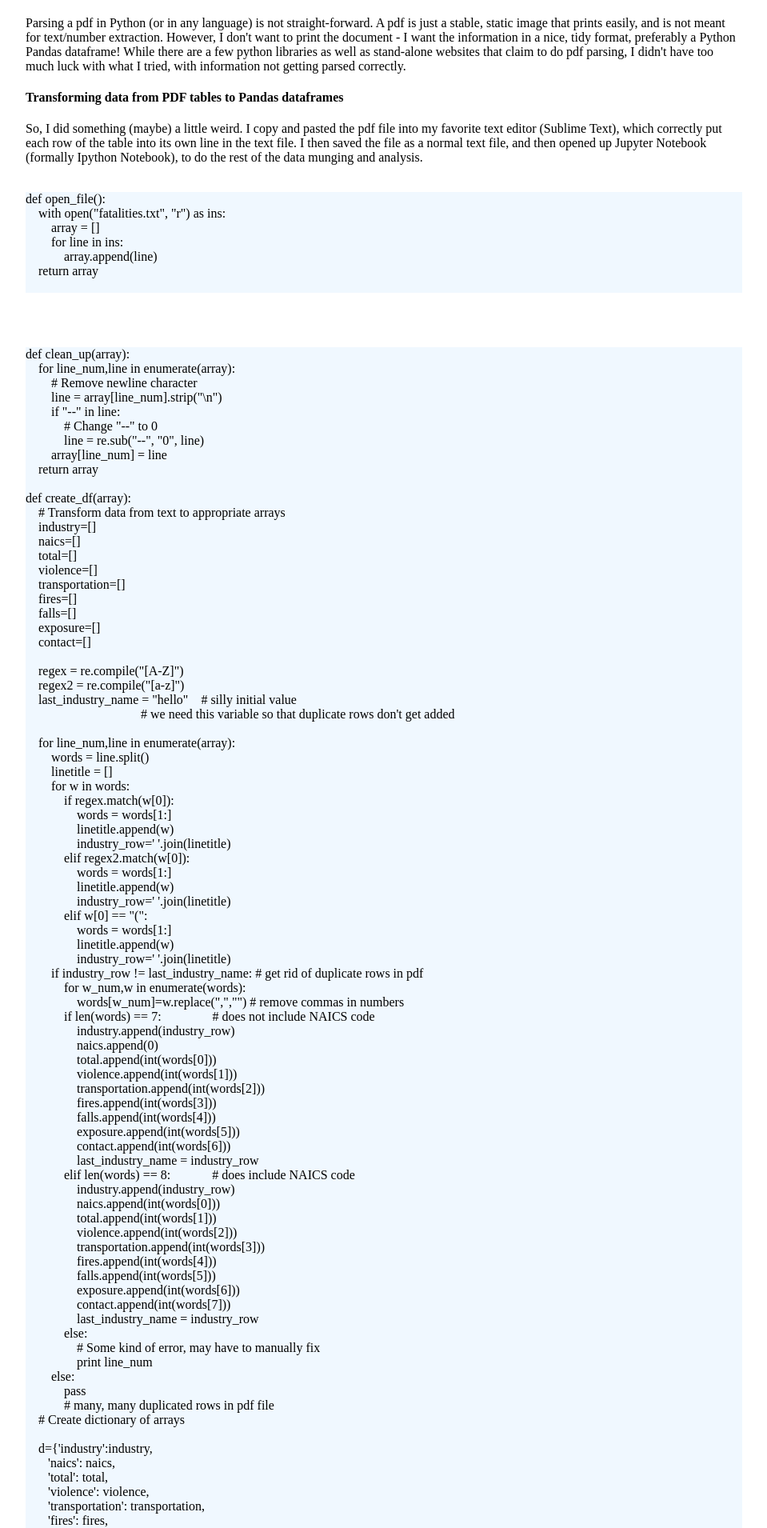
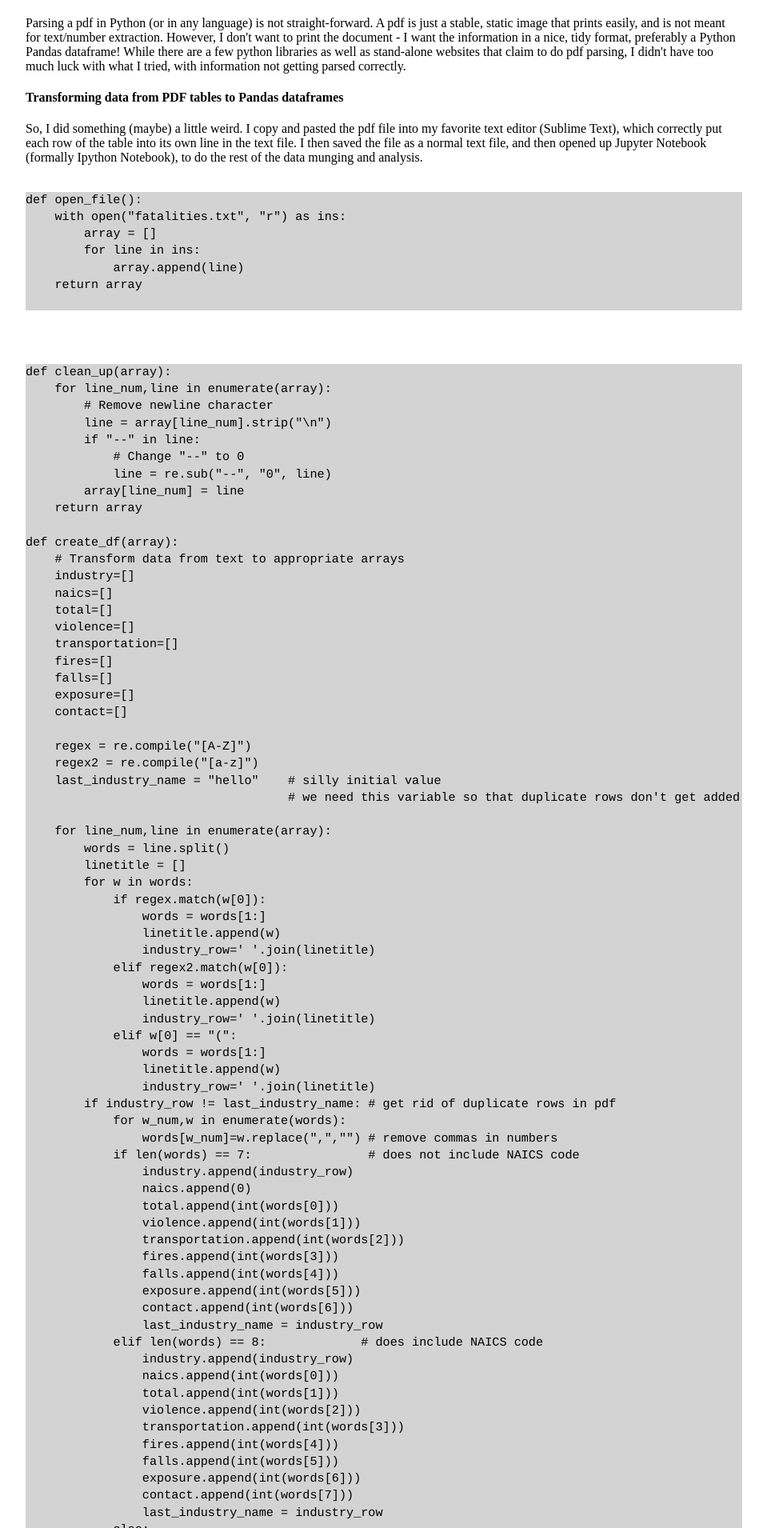
Before and after one commit to firefly454/firefly454.github.io, a Jekyll site: the page built from projects/bls.html, in a window 1280 px wide. Shown: the part 880-2790 px from the top of the page at 80% size, without its empty margins (160-1119 px from the left). Built offline with Jekyll 4.4.1, drawn with Linux system fonts in a browser that asks for light colours.

Commit message:
Update main.css

```diff
--- a/css/main.css
+++ b/css/main.css
@@ -23,10 +23,16 @@ h1 {
     font-size: 3em;
     font-family:'Helvetica', 'Arial', 'Sans-Serif';
 }
-pre{
-    background-color: #F0F8FF;
-    font-family:'Consolas,Monaco,Lucida Console,Liberation Mono,DejaVu Sans Mono,Bitstream Vera Sans Mono,Courier New;';
-}
+pre {
+        font-family: "Courier 10 Pitch", Courier, monospace;
+        font-size: 95%;
+        line-height: 140%;
+        white-space: pre;
+        white-space: pre-wrap;
+        white-space: -moz-pre-wrap;
+        white-space: -o-pre-wrap;
+        background-color: #D3D3D3;
+    }
 
 p {
     font-size: 1.5em;
```
